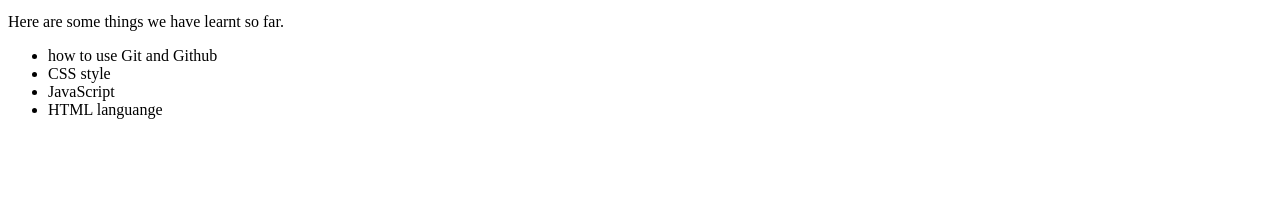
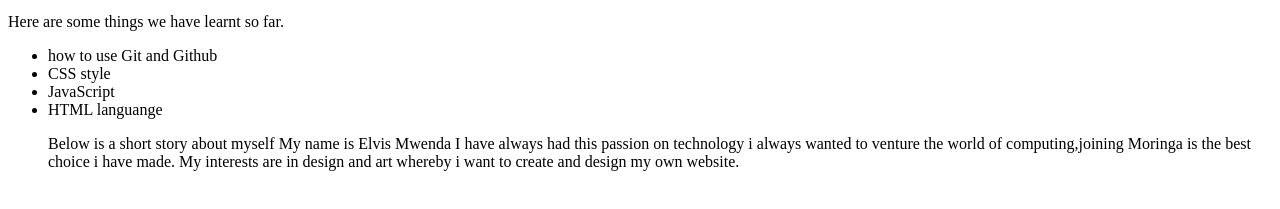
Before and after one commit to KingNEM/cohort39, a plain HTML site: page index.html in a window 1280 px wide. Shown: the part 87-296 px from the top of the page. Drawn offline with Linux system fonts and the light colour scheme.

Commit message:
add elements to index..html

```diff
--- a/index.html
+++ b/index.html
@@ -12,6 +12,14 @@
               <li>CSS style</li>
               <li>JavaScript</li>
               <li>HTML languange</li>
+              <P>Below is a short story about myself
+
+                My name is Elvis Mwenda
+                I have always had this passion on technology i always wanted
+                to venture the world of computing,joining Moringa is the best choice i have made.
+                My interests are in design and art whereby i want to create and design my own website.
+
+              </P>
             </ul>
 
       </body>
```
